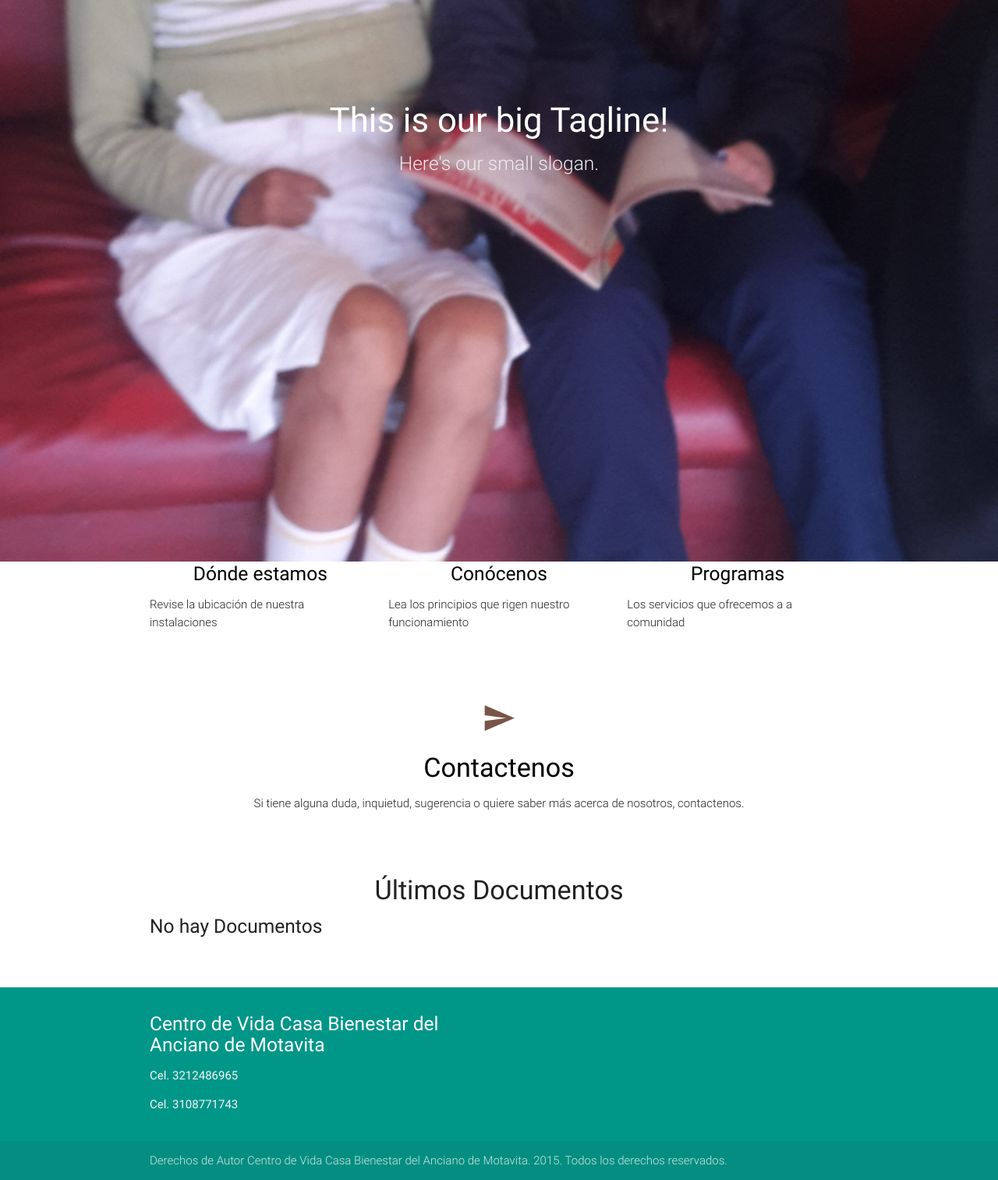
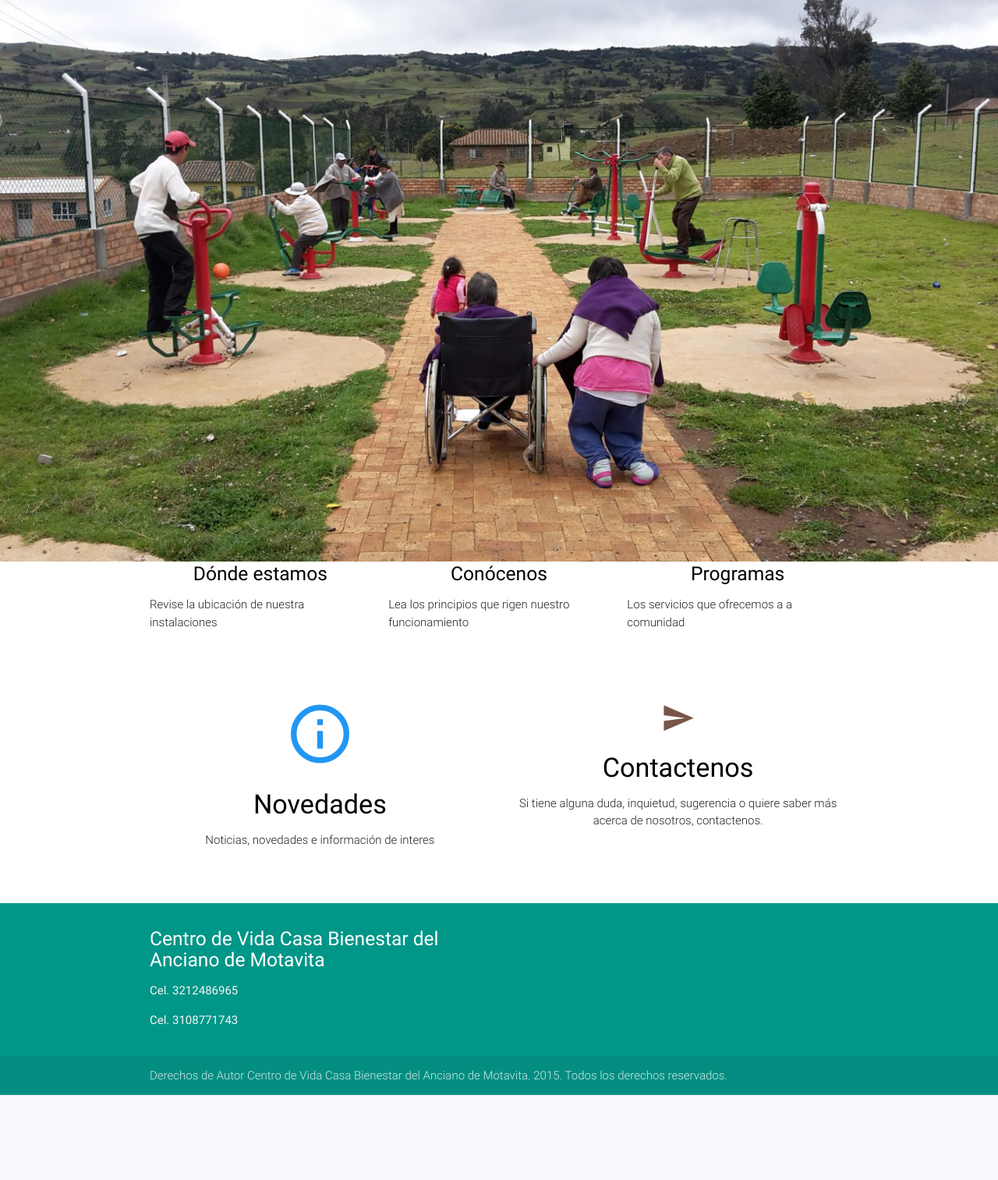
Before and after one commit to lokocharry/Ancianato, a Django app: page / in a window 1280 px wide. Shown: the part 64-1577 px from the top of the page at 78% size. After the commit the page ends 1468 px from the top, so only its background shows below. Run offline with Django 3.2, Linux system fonts and the light colour scheme; data that the repository does not hold is empty; parts of the project's set-up code (start-up, migrations or seed data) failed here and were passed over; some libraries are stand-ins or nearby versions.

Commit message:
Reemplazada la palabra "Ancianato" por "Casa del Adulto mayor" y agregada seccion de novedades

```diff
--- a/contenido/templates/base.html
+++ b/contenido/templates/base.html
@@ -5,7 +5,7 @@
 <head>
 	<meta http-equiv="Content-Type" content="text/html; charset=UTF-8"/>
 	<meta name="viewport" content="width=device-width, initial-scale=1, maximum-scale=1.0, user-scalable=no"/>
-	<title>Ancianato Motavita</title>
+	<title>Casa del Adulto Mayor Motavita</title>
 
 	<!-- CSS  -->
 	<link href="https://fonts.googleapis.com/icon?family=Material+Icons" rel="stylesheet">
@@ -64,7 +64,7 @@
 		<div class="section no-pad-bot">
 			<div class="container">
 				<br><br>
-				<h1 class="header center yellow-text accent-2">Ancianato de Motavita</h1>
+				<h1 class="header center yellow-text accent-2">Casa del Adulto Mayor de Motavita</h1>
 				<div class="row center">
 					<h5 class="header col s12 light white-text">Bienvenido al Centro de Vida Casa Bienestar del Anciano de Motavita</h5>
 				</div>
--- a/contenido/templates/index.html
+++ b/contenido/templates/index.html
@@ -9,33 +9,37 @@
 <div class="slider">
 		<ul class="slides">
 			<li>
-				<img src="{% static "img/1.jpg" %}" alt="Unsplashed background img 1"> <!-- random image -->
-				<div class="caption center-align">
+				<img src="{% static "img/fondo.jpg" %}" alt="Unsplashed background img 1">
+				<!--<div class="caption center-align">
 					<h3>This is our big Tagline!</h3>
 					<h5 class="light grey-text text-lighten-3">Here's our small slogan.</h5>
 				</div>
+				-->
 			</li>
 			<li>
-				<img src="{% static "img/2.jpg" %}" alt="Unsplashed background img 1"> <!-- random image -->
-				<div class="caption left-align">
+				<img src="{% static "img/6.jpg" %}" alt="Unsplashed background img 1">
+				<!--<div class="caption left-align">
 					<h3>Left Aligned Caption</h3>
 					<h5 class="light grey-text text-lighten-3">Here's our small slogan.</h5>
 				</div>
+				-->
 			</li>
+			<!--
 			<li>
-				<img src="{% static "img/3.jpg" %}" alt="Unsplashed background img 1"> <!-- random image -->
+				<img src="{% static "img/3.jpg" %}" alt="Unsplashed background img 1">
 				<div class="caption right-align">
 					<h3>Right Aligned Caption</h3>
 					<h5 class="light grey-text text-lighten-3">Here's our small slogan.</h5>
 				</div>
 			</li>
 			<li>
-				<img src="{% static "img/4.jpg" %}" alt="Unsplashed background img 1"> <!-- random image -->
+				<img src="{% static "img/4.jpg" %}" alt="Unsplashed background img 1">
 				<div class="caption center-align">
 					<h3>This is our big Tagline!</h3>
 					<h5 class="light grey-text text-lighten-3">Here's our small slogan.</h5>
 				</div>
 			</li>
+			-->
 		</ul>
 	</div>
 <br>
@@ -84,15 +88,21 @@
 	<div class="container">
 		<div class="section">
 			<div class="row">
-				<div class="col s12 center">
-					<a href="contactenos/"><h3><i class="mdi-content-send brown-text"></i></h3></a>
-					<a href="contactenos/" class="black-text"><h4>Contactenos</h4></a>
+			<div class="col s6 center">
+					<a href="/verDocumentos"><h3><i class="large material-icons blue-text">info_outline</i></h3></a>
+					<a href="/verDocumentos" class="black-text"><h4>Novedades</h4></a>
+					<p class="center light">Noticias, novedades e información de interes</p>
+				</div>
+				<div class="col s6 center">
+					<a href="/contactenos"><h3><i class="mdi-content-send brown-text"></i></h3></a>
+					<a href="/contactenos" class="black-text"><h4>Contactenos</h4></a>
 					<p class="center light">Si tiene alguna duda, inquietud, sugerencia o quiere saber más acerca de nosotros, contactenos.</p>
 				</div>
 			</div>
 		</div>
 	</div>
 
+	<!--
 	<div class="container">
 		<div class="section">
 			<div class="row">
@@ -115,7 +125,7 @@
 				<a href="/verDocumentos" class="center btn-large waves-effect green darken-3 waves-light teal lighten-1">Ver todos</a>
 				{% endif %}
 				</div>
-				<!--
+
 				<div class="col s6">
 					<h4 class="center">Últimas Licitaciones</h4>
 					{% for i in licitaciones %}
@@ -131,10 +141,11 @@
 				{% endfor %}
 				<a href="/verLicitaciones" class="center btn-large waves-effect green darken-3 waves-light teal lighten-1">Ver todas</a>
 				</div>
-				-->
+
 			</div>
 		</div>
 	</div>
+	-->
 
 	<script src="https://code.jquery.com/jquery-2.1.1.min.js"></script>
 	<script src="{% static "materialize/js/materialize.js" %}"></script>
--- a/contenido/templates/verDocumentos.html
+++ b/contenido/templates/verDocumentos.html
@@ -19,6 +19,8 @@
 							</span>
 						</div>
 					</div>
+				{% empty %}
+					<h5>No hay novedades</h5>
 				{% endfor %}
 				</div>
 			</div>
--- a/contenido/views.py
+++ b/contenido/views.py
@@ -123,7 +123,7 @@ def ver_contenido(request):
 	return render_to_response('verContenido.html', locals(), context_instance=RequestContext(request))
 
 def verDocumentos(request):
-	titulo="Últimos Documentos"
+	titulo="Últimas Novedades"
 	documentos=Documento.objects.filter(tipo="D").order_by('-id')
 	return render_to_response('verDocumentos.html', locals(), context_instance=RequestContext(request))
 
```
Also changed, not shown: contenido/templates/dondeEstamos.html (+10 -0 lines), 1 other file.
